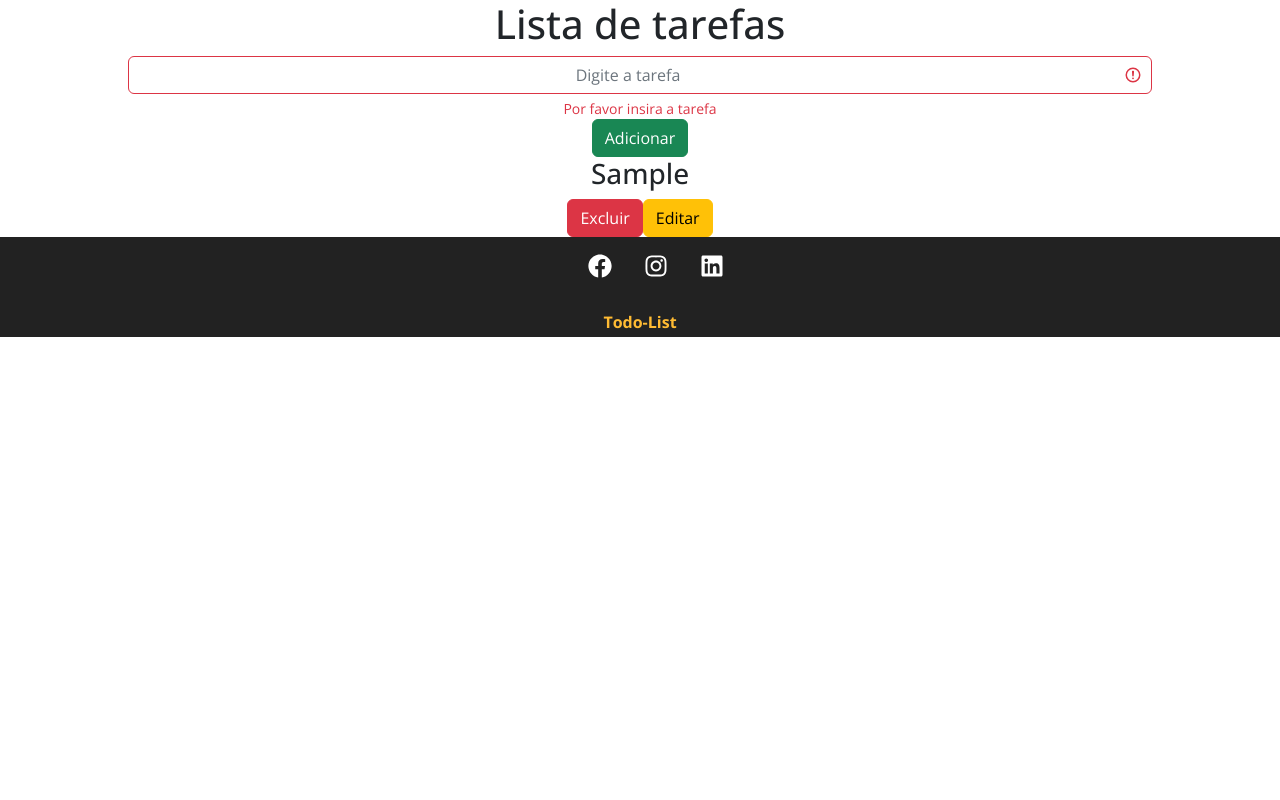
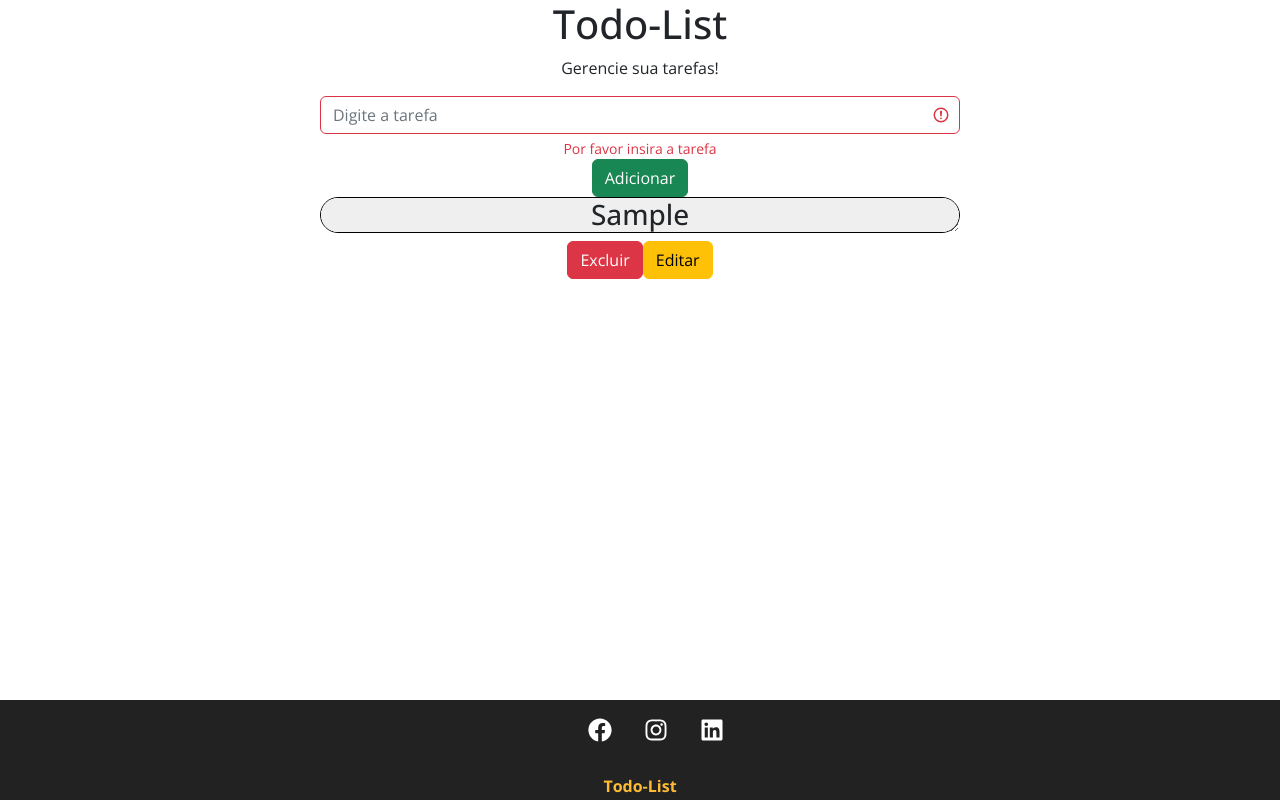
Before and after one commit to Pachecodb/Todo-List, a React (Create React App) app: page / in a window 1280 px wide. Both pictures are taken after typing "Sample" into the empty fields and a click on the button "Adicionar". Built offline with nearby package versions, Linux system fonts and the light colour scheme.

Commit message:
atualizaçoes
atualizaçoes

```diff
--- a/src/App.css
+++ b/src/App.css
@@ -1,5 +1,7 @@
-.App{
-  width: 80%;
-  margin: 0 auto;
-  display: grid;
+.h3 {
+    border: 1px solid black;
+    border-radius: 20px;
+    resize: both;
+    overflow: auto;
+    background-color: #efefef;
 }
--- a/src/App.js
+++ b/src/App.js
@@ -12,7 +12,7 @@ function App() {
   return (
     <>
       <Router>
-          <Form />
+        <Form />
       </Router>
       <Footer />
     </>
--- /dev/null
+++ b/src/components/Form.css
@@ -0,0 +1,23 @@
+
+.was-validated{
+    display: flex;
+    flex-direction: column;
+    justify-content: center;
+    align-items: center;
+    flex: auto;
+}
+.ex1{
+    display: flex;
+    flex-direction: column;
+    justify-content: center;
+    align-items: center;
+}
+
+.ex1>h3{
+   word-break: break-word;
+   width: 50%;
+}
+
+.form-control{
+    width: 50% !important;
+}
--- a/src/components/Form.jsx
+++ b/src/components/Form.jsx
@@ -1,4 +1,5 @@
 import React, { useEffect, useState } from "react";
+import '././Form.css';
 
 const getListaTarefas = () => {
     let list = localStorage.getItem('lista_tarefas')
@@ -64,13 +65,13 @@ const Form = () => {
 
     return (
 
-        <div className="App" >
-            <div >
+        <div className="App">
                 <div>
-                    <h1> Lista de tarefas</h1>
+                    <h1> Todo-List</h1>
+                    <p>Gerencie sua tarefas!</p>
                     <form className="was-validated" >
                         <input type="text" className="form-control" placeholder="Digite a tarefa" value={listaTarefas}
-                            onChange={(e) => setListaTarefas(e.target.value)} autoFocus required />
+                            onChange={(e) => setListaTarefas(e.target.value)}  required />
                         <div className="valid-feedback">Valid.</div>
                         <div className="invalid-feedback">Por favor insira a tarefa</div>
                         {
@@ -78,13 +79,13 @@ const Form = () => {
                         }
                     </form>
                 </div>
-                <div>
+                <div >
                     {
                         tarefa.map((value) => {
                             return (
                                 <div className="ex1" key={value.id}>
-                                    <h3>{value.name}</h3>
-                                    <div>
+                                    <h3 className="h3">{value.name}</h3>
+                                    <div >
                                         <button type="button" className="btn btn-danger" onClick={() => deleteTarefa(value.id)}>Excluir</button>
                                         <button type="button" className="btn btn-warning" onClick={() => editTarefa(value.id)}>Editar</button>
                                     </div>
@@ -93,7 +94,7 @@ const Form = () => {
                         })
                     }
                 </div>
-            </div>
+
         </div>
     );
 };
--- a/src/components/layout/Footer.module.css
+++ b/src/components/layout/Footer.module.css
@@ -8,7 +8,6 @@
   width: 100%;
   bottom: 0;
 }
-.position-relative {position: relative}
 
 .social_list {
   display: flex;
--- a/src/index.css
+++ b/src/index.css
@@ -1,13 +1,11 @@
-* {
+#root {
     padding: 0;
     margin: 0;
     text-align: center;
     font-family: 'Open Sans', sans-serif;
+    min-height: 100vh;
+    display: flex;
+    justify-content: space-between;
+    flex-direction: column;
+    min-height: 100vh;
 }
-
-html,
-body {
-    margin: 0;
-    padding: 0;
-    height: 100%;
-}
```
